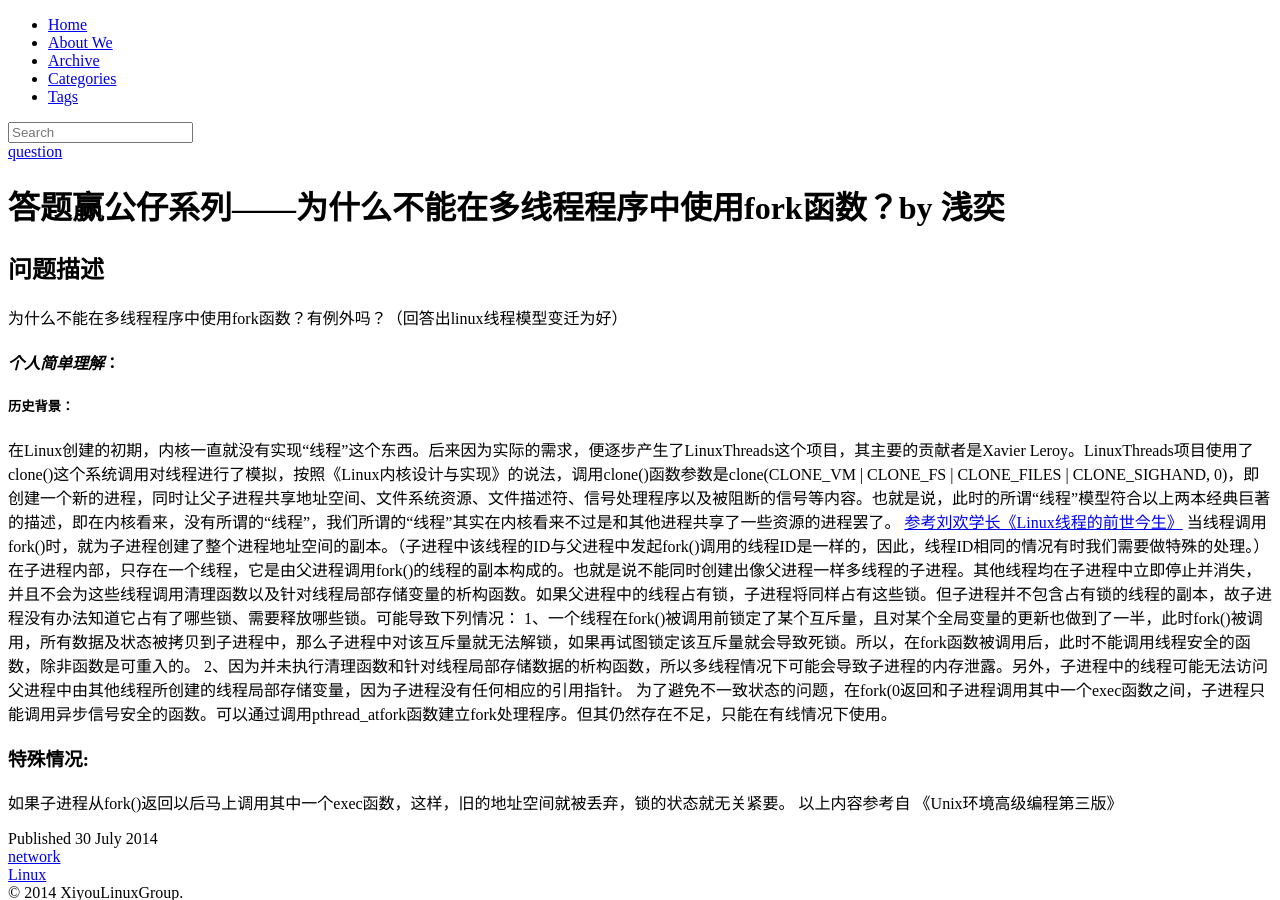
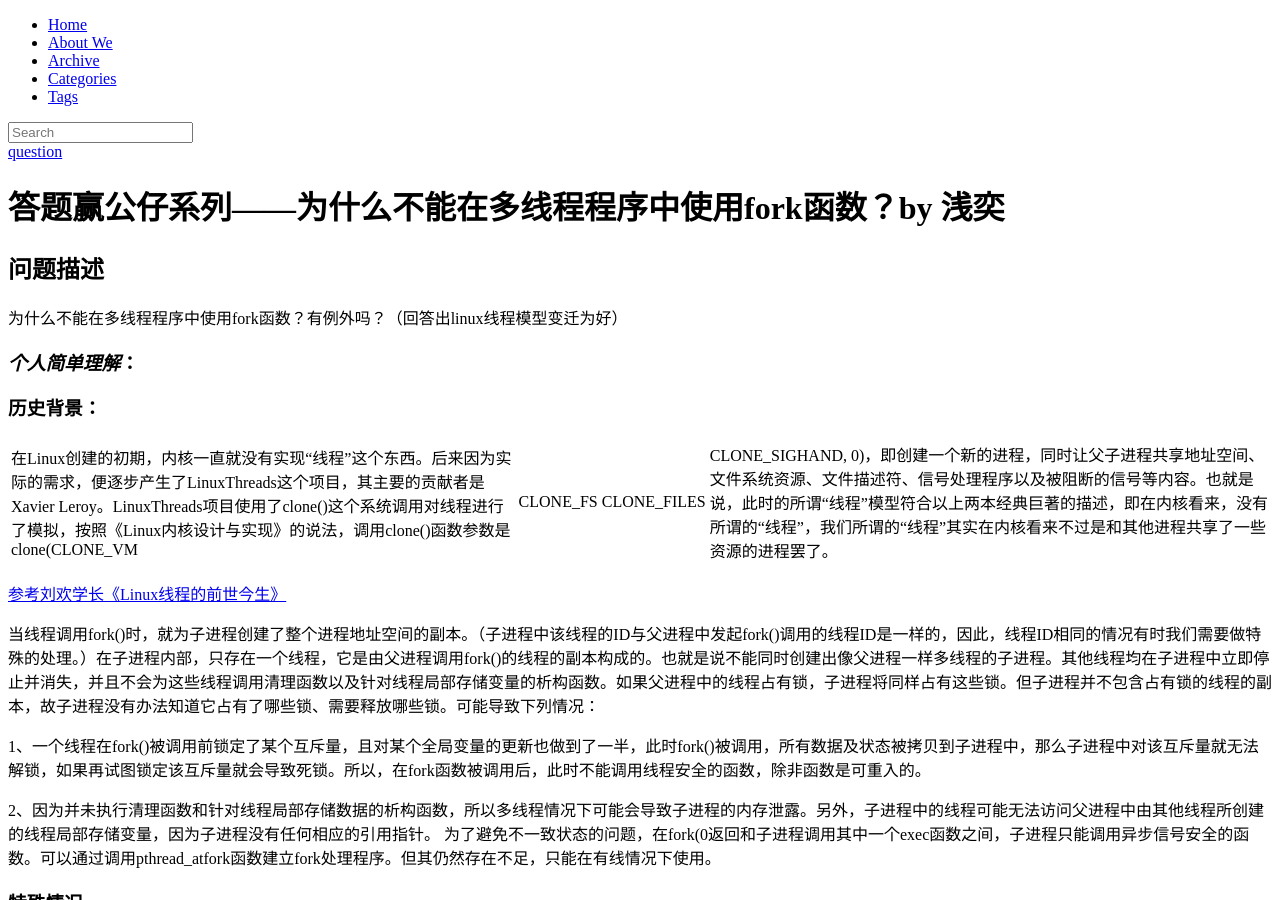
Before and after one commit to hurley25/FAQ, a Jekyll site: the page built from _posts/2014-07-30-why-do-not-use-fork-in-mul-thread-program.md, in a window 1280 px wide and 900 px high. Built offline with Jekyll 4.4.1, drawn with Linux system fonts in a browser that asks for light colours; nearby versions of some CDN libraries; library files that are not in the unit come from our copies; comment, search, counter and statistics services are not loaded; some of the changed text lies outside the part shown.

Commit message:
Update 2014-07-30-why-do-not-use-fork-in-mul-thread-program.md
修改格式

```diff
--- a/_posts/2014-07-30-why-do-not-use-fork-in-mul-thread-program.md
+++ b/_posts/2014-07-30-why-do-not-use-fork-in-mul-thread-program.md
@@ -10,14 +10,23 @@ tags: [network, Linux]
 
 为什么不能在多线程程序中使用fork函数？有例外吗？（回答出linux线程模型变迁为好）
 
-####*个人简单理解*：
-#####历史背景：
-   在Linux创建的初期，内核一直就没有实现“线程”这个东西。后来因为实际的需求，便逐步产生了LinuxThreads这个项目，其主要的贡献者是Xavier Leroy。LinuxThreads项目使用了clone()这个系统调用对线程进行了模拟，按照《Linux内核设计与实现》的说法，调用clone()函数参数是clone(CLONE_VM | CLONE_FS | CLONE_FILES | CLONE_SIGHAND, 0)，即创建一个新的进程，同时让父子进程共享地址空间、文件系统资源、文件描述符、信号处理程序以及被阻断的信号等内容。也就是说，此时的所谓“线程”模型符合以上两本经典巨著的描述，即在内核看来，没有所谓的“线程”，我们所谓的“线程”其实在内核看来不过是和其他进程共享了一些资源的进程罢了。
-                                                            [     参考刘欢学长《Linux线程的前世今生》](http://www.0xffffff.org/?p=482)
-        当线程调用fork()时，就为子进程创建了整个进程地址空间的副本。（子进程中该线程的ID与父进程中发起fork()调用的线程ID是一样的，因此，线程ID相同的情况有时我们需要做特殊的处理。）在子进程内部，只存在一个线程，它是由父进程调用fork()的线程的副本构成的。也就是说不能同时创建出像父进程一样多线程的子进程。其他线程均在子进程中立即停止并消失，并且不会为这些线程调用清理函数以及针对线程局部存储变量的析构函数。如果父进程中的线程占有锁，子进程将同样占有这些锁。但子进程并不包含占有锁的线程的副本，故子进程没有办法知道它占有了哪些锁、需要释放哪些锁。可能导致下列情况：
+###*个人简单理解*：
+
+###历史背景：
+
+在Linux创建的初期，内核一直就没有实现“线程”这个东西。后来因为实际的需求，便逐步产生了LinuxThreads这个项目，其主要的贡献者是Xavier Leroy。LinuxThreads项目使用了clone()这个系统调用对线程进行了模拟，按照《Linux内核设计与实现》的说法，调用clone()函数参数是clone(CLONE_VM | CLONE_FS | CLONE_FILES | CLONE_SIGHAND, 0)，即创建一个新的进程，同时让父子进程共享地址空间、文件系统资源、文件描述符、信号处理程序以及被阻断的信号等内容。也就是说，此时的所谓“线程”模型符合以上两本经典巨著的描述，即在内核看来，没有所谓的“线程”，我们所谓的“线程”其实在内核看来不过是和其他进程共享了一些资源的进程罢了。
+
+[参考刘欢学长《Linux线程的前世今生》](http://www.0xffffff.org/?p=482)
+
+当线程调用fork()时，就为子进程创建了整个进程地址空间的副本。（子进程中该线程的ID与父进程中发起fork()调用的线程ID是一样的，因此，线程ID相同的情况有时我们需要做特殊的处理。）在子进程内部，只存在一个线程，它是由父进程调用fork()的线程的副本构成的。也就是说不能同时创建出像父进程一样多线程的子进程。其他线程均在子进程中立即停止并消失，并且不会为这些线程调用清理函数以及针对线程局部存储变量的析构函数。如果父进程中的线程占有锁，子进程将同样占有这些锁。但子进程并不包含占有锁的线程的副本，故子进程没有办法知道它占有了哪些锁、需要释放哪些锁。可能导致下列情况：
+
    1、一个线程在fork()被调用前锁定了某个互斥量，且对某个全局变量的更新也做到了一半，此时fork()被调用，所有数据及状态被拷贝到子进程中，那么子进程中对该互斥量就无法解锁，如果再试图锁定该互斥量就会导致死锁。所以，在fork函数被调用后，此时不能调用线程安全的函数，除非函数是可重入的。
+
   2、因为并未执行清理函数和针对线程局部存储数据的析构函数，所以多线程情况下可能会导致子进程的内存泄露。另外，子进程中的线程可能无法访问父进程中由其他线程所创建的线程局部存储变量，因为子进程没有任何相应的引用指针。
 为了避免不一致状态的问题，在fork(0返回和子进程调用其中一个exec函数之间，子进程只能调用异步信号安全的函数。可以通过调用pthread_atfork函数建立fork处理程序。但其仍然存在不足，只能在有线情况下使用。
+
 ###  特殊情况:
+
 如果子进程从fork()返回以后马上调用其中一个exec函数，这样，旧的地址空间就被丢弃，锁的状态就无关紧要。
+
                                                                        以上内容参考自 《Unix环境高级编程第三版》
```
